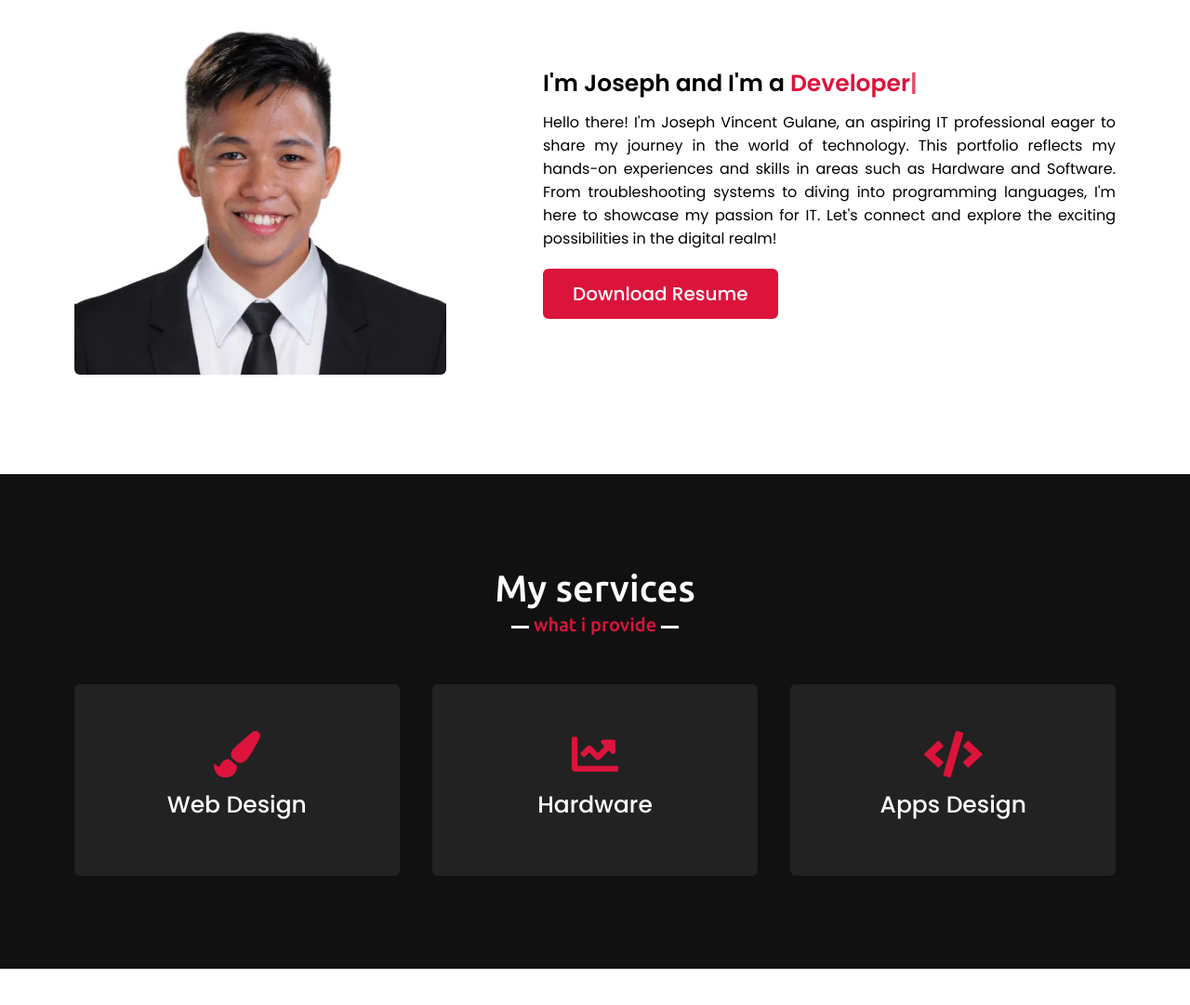
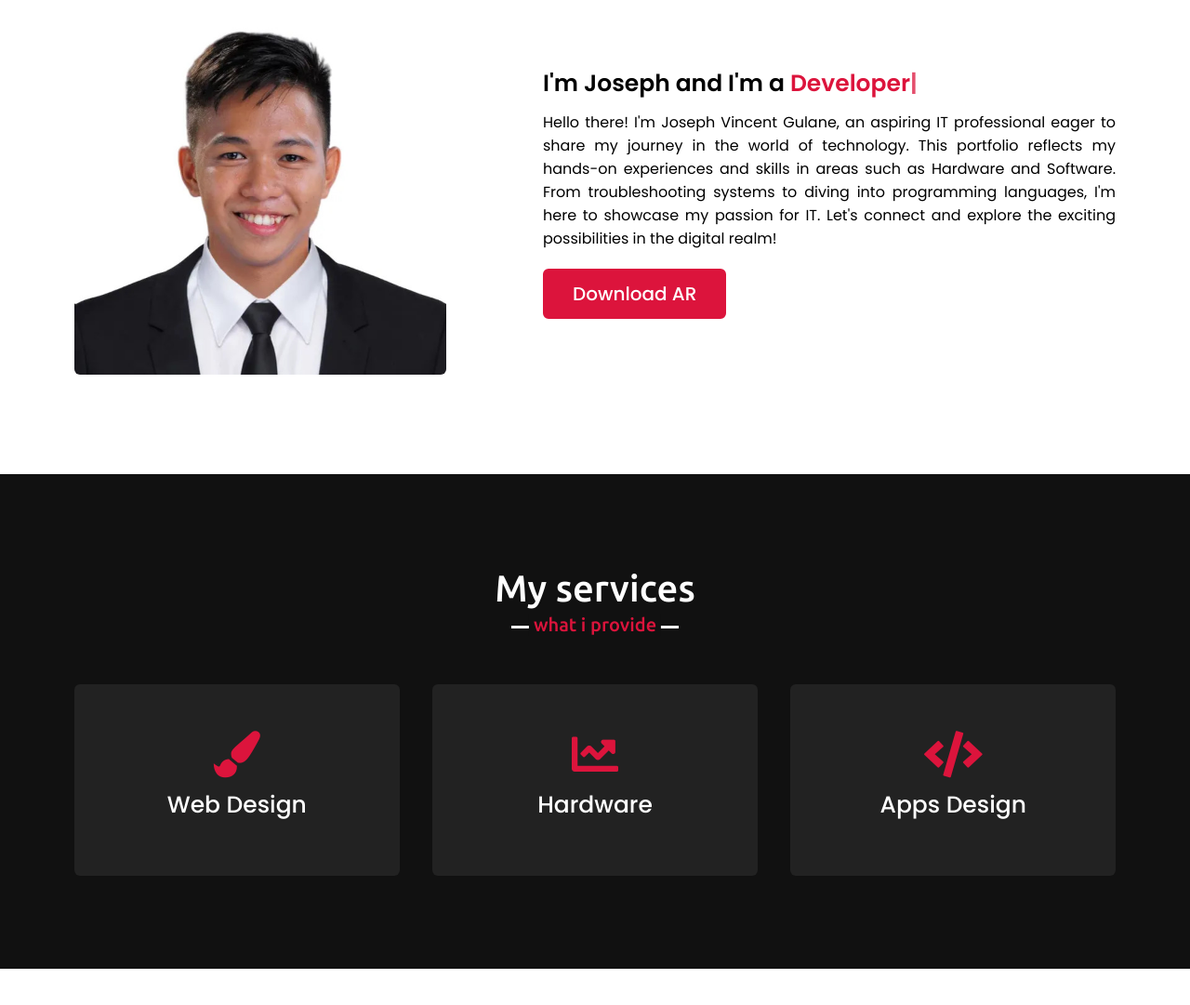
Before and after one commit to jaoG123/josephgulane, a plain HTML site: page index.html in a window 1280 px wide. Shown: the part 1023-2104 px from the top of the page at 93% size. Drawn offline with nearby package versions, Linux system fonts and the light colour scheme.

Commit message:
index.html

```diff
--- a/index.html
+++ b/index.html
@@ -56,7 +56,7 @@
                 <div class="column right">
                     <div class="text">I'm Joseph and I'm a <span class="typing-2"></span></div>
                     <p>Hello there! I'm Joseph Vincent Gulane, an aspiring IT professional eager to share my journey in the world of technology. This portfolio reflects my hands-on experiences and skills in areas such as Hardware and Software. From troubleshooting systems to diving into programming languages, I'm here to showcase my passion for IT. Let's connect and explore the exciting possibilities in the digital realm!</p>
-                    <a href="#">Download Resume</a>
+                    <a href="Accomplishment Report.pdf">Download AR</a>
                 </div>
             </div>
         </div>
```
